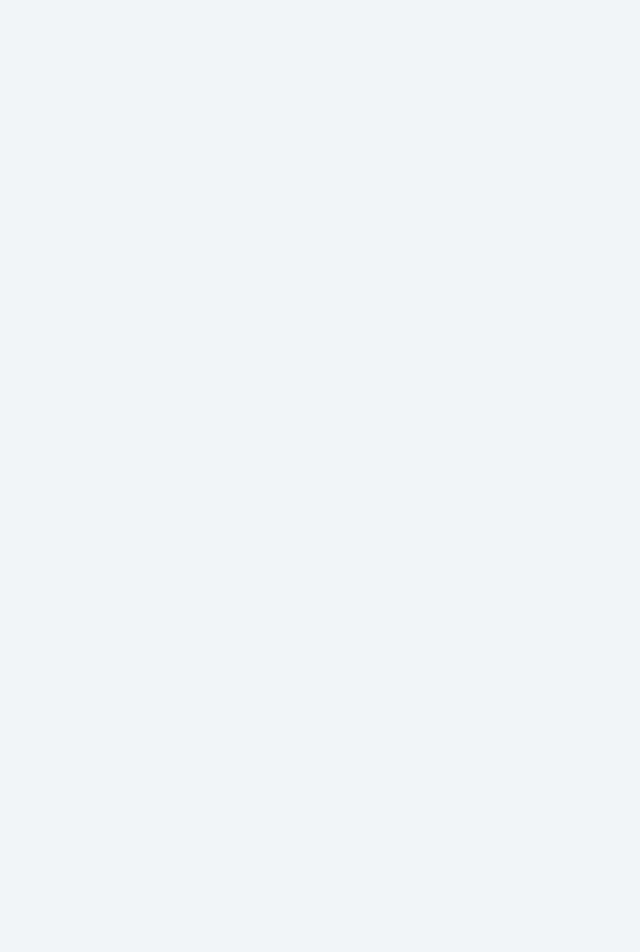
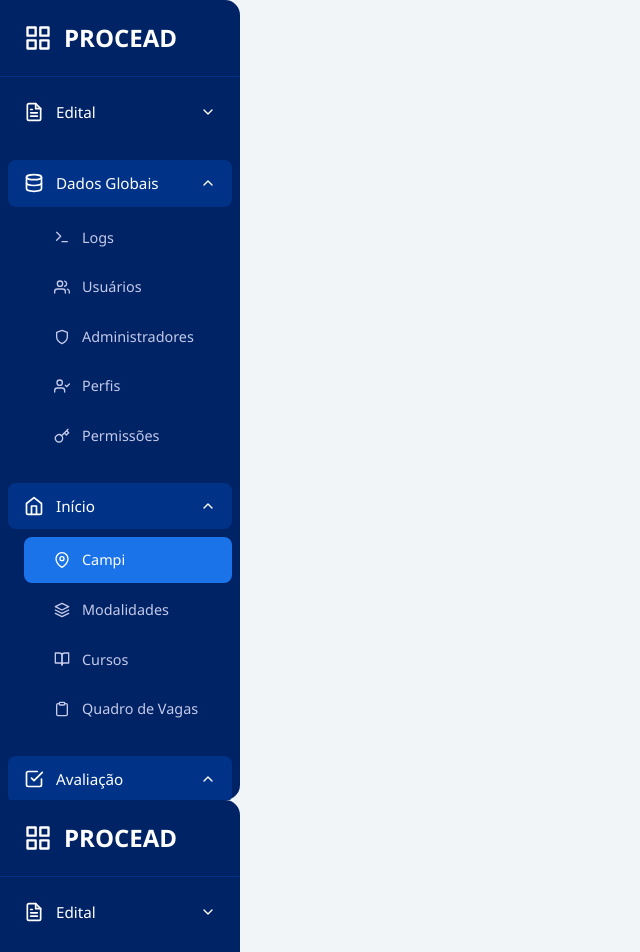
Before and after one commit to SLeess/ProCead, a React (Vite) app in the folder frontend/: page /admin in a window 1280 px wide. Before the commit this address had no page. Shown: the top 952 px of the page, without its empty margins (0-640 px from the left). Before the commit the page ends 800 px from the top, so only its background shows below. Built offline with nearby package versions, Linux system fonts and the light colour scheme.

Commit message:
layout admin

```diff
--- a/frontend/src/App.jsx
+++ b/frontend/src/App.jsx
@@ -4,6 +4,7 @@ import Login from './Pages/Auth/Login';
 import Registro from './Pages/Auth/Registro';
 import Home from './Pages/Home/Home';
 import Layout from './Pages/Layout';
+import LayoutAdmin from './Pages/LayoutAdmin';
 import MeusProcessos from './Pages/MeusProcessos/MeusProcessos';
 import Sidebar from './Pages/Sidebar/Sidebar';
 import Users from './Pages/Users/Users';
@@ -21,7 +22,10 @@ function App() {
             <Route path='/registro' element={<Registro/>}/>
             <Route path='/meus-processos' element={<MeusProcessos/>}/>
           </Route>
-            <Route path='/sidebar' element={<Sidebar/>}/>
+
+          <Route path='/admin' element={<LayoutAdmin/>}>
+
+          </Route>
         </Routes>
       </div>
     </>
--- /dev/null
+++ b/frontend/src/Pages/LayoutAdmin.jsx
@@ -0,0 +1,31 @@
+import { Link, Outlet } from "react-router-dom";
+import { ToastContainer } from "react-toastify";
+import Sidebar from "./Sidebar/Sidebar";
+import { color } from "framer-motion";
+
+export default function LayoutAdmin()
+{
+    return (
+        <>
+          <Sidebar
+
+
+          />
+          <Sidebar/>
+            <main>
+                <ToastContainer
+                    position="top-right"
+                    autoClose={5000}
+                    hideProgressBar={false}
+                    newestOnTop={false}
+                    closeOnClick
+                    rtl={false}
+                    pauseOnFocusLoss
+                    draggable
+                    pauseOnHover
+                />
+                <Outlet />
+            </main>
+        </>
+    );
+}
--- a/frontend/src/Pages/Sidebar/Sidebar.jsx
+++ b/frontend/src/Pages/Sidebar/Sidebar.jsx
@@ -92,7 +92,7 @@ const MenuListWrapper = styled.div`
   overflow-y: auto;
   &::-webkit-scrollbar { width: 6px; }
   &::-webkit-scrollbar-track { background: transparent; }
-  &::-webkit-scrollbar-thumb { background-color: #003d99; border-radius: 10px; }
+  &::-webkit-scrollbar-thumb { background-color: #ffffff; border-radius: 10px; }
 `;
 
 const MenuSection = styled.div`
```
